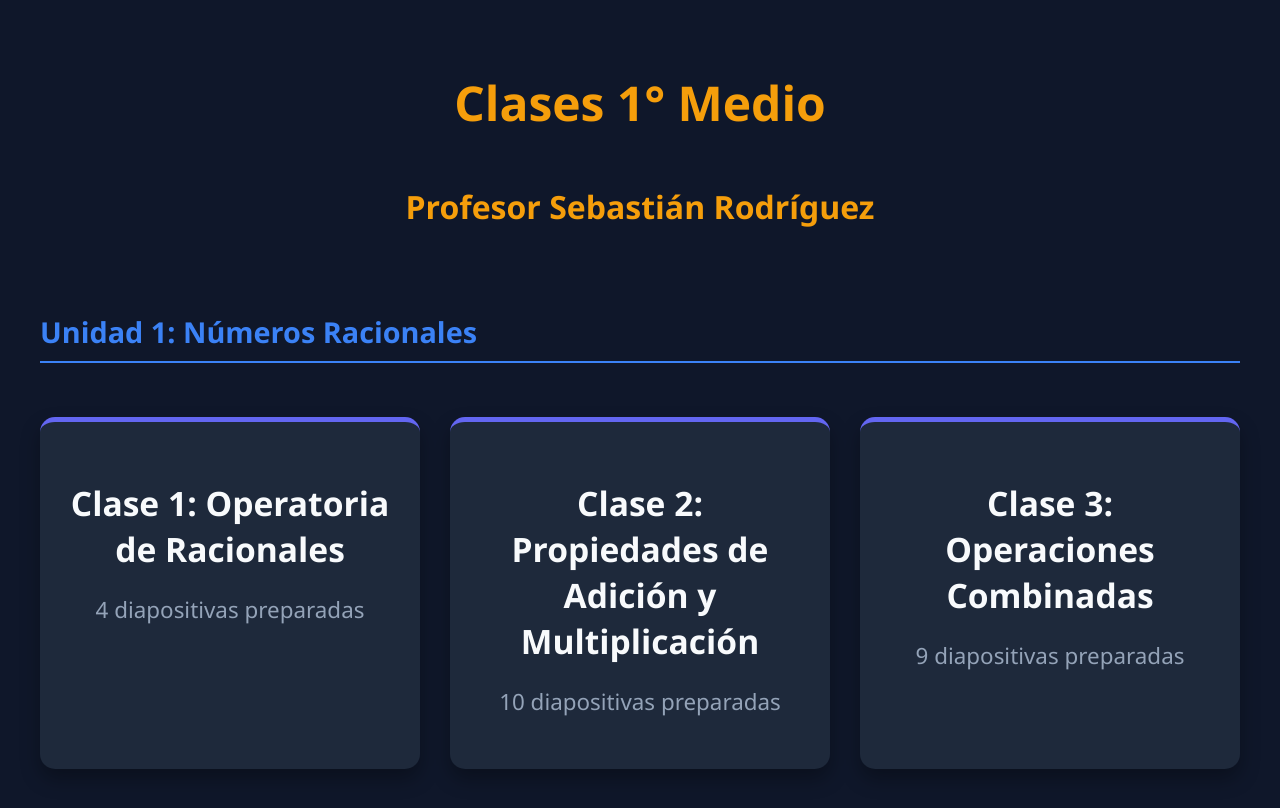
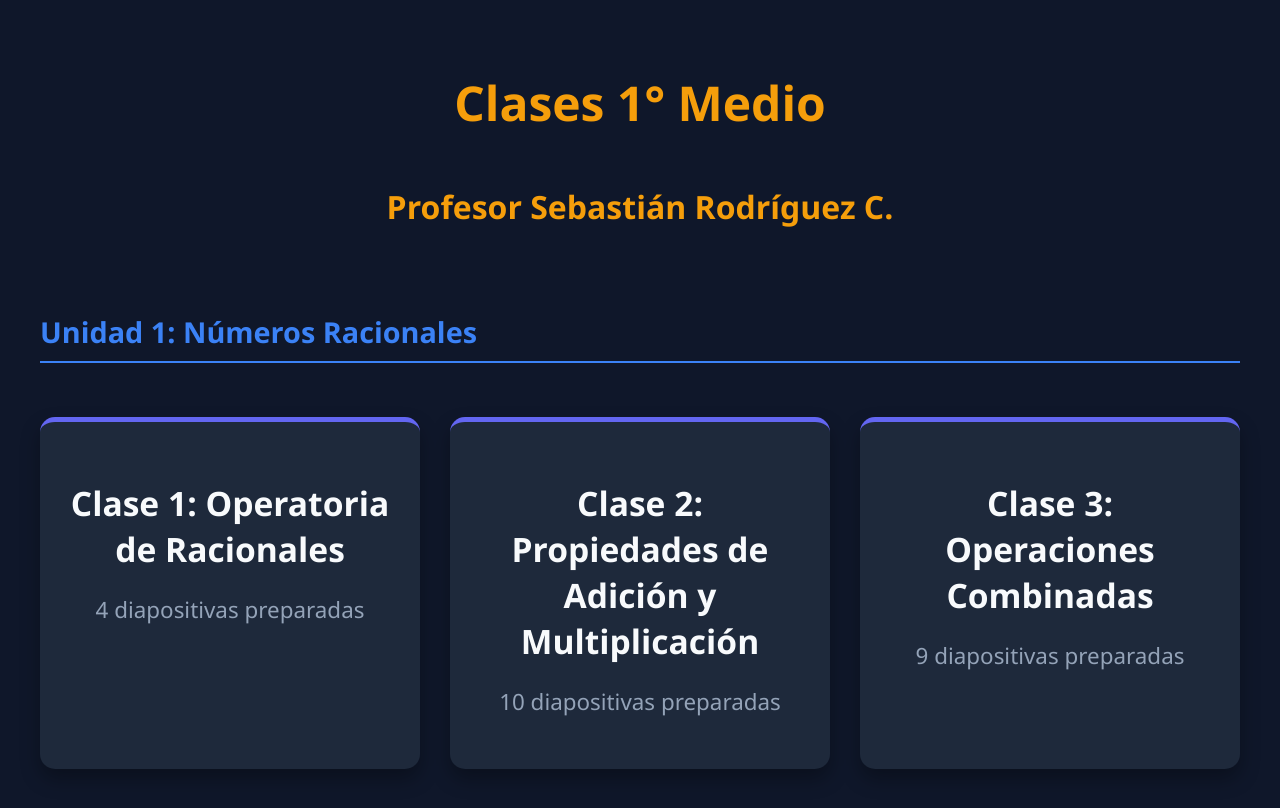
Before and after one commit to srodriguezc-gif/clasesprimeromedio, a plain HTML site: page index.html in a window 1280 px wide. Drawn offline with nearby package versions, Linux system fonts and the light colour scheme.

Commit message:
Update index.html

```diff
--- a/index.html
+++ b/index.html
@@ -13,7 +13,7 @@
 
     <div id="home-screen" class="home-container">
         <h1 style="color: var(--accent); text-align: center; font-size: 3rem; margin-top: 50px;"> Clases 1° Medio</h1>
-        <h3 style="color: var(--accent); text-align: center; font-size: 2rem; margin-top: 50px;"> Profesor Sebastián Rodríguez</h3>
+        <h3 style="color: var(--accent); text-align: center; font-size: 2rem; margin-top: 50px;"> Profesor Sebastián Rodríguez C.</h3>
         <div id="class-grid" class="class-grid"></div>
     </div>
 
```
